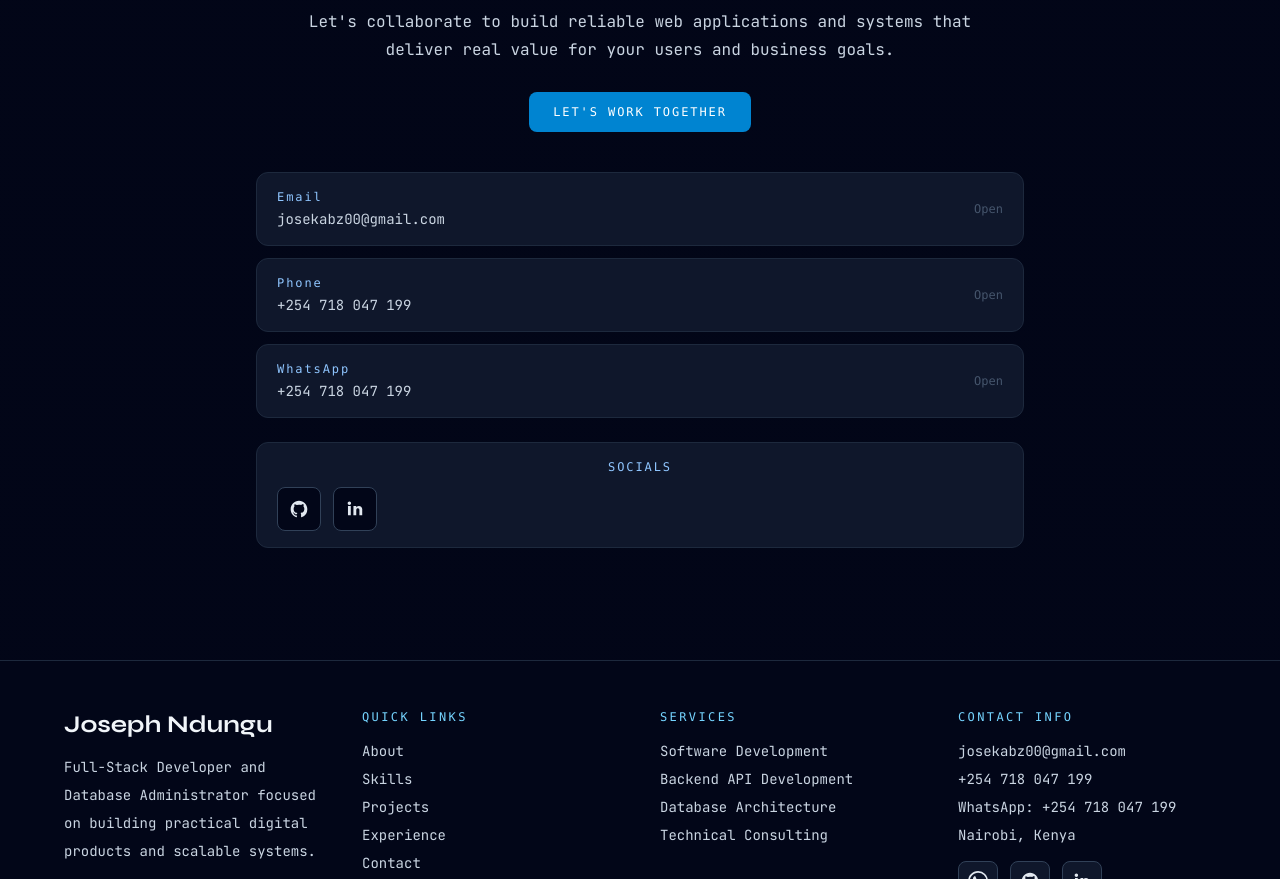
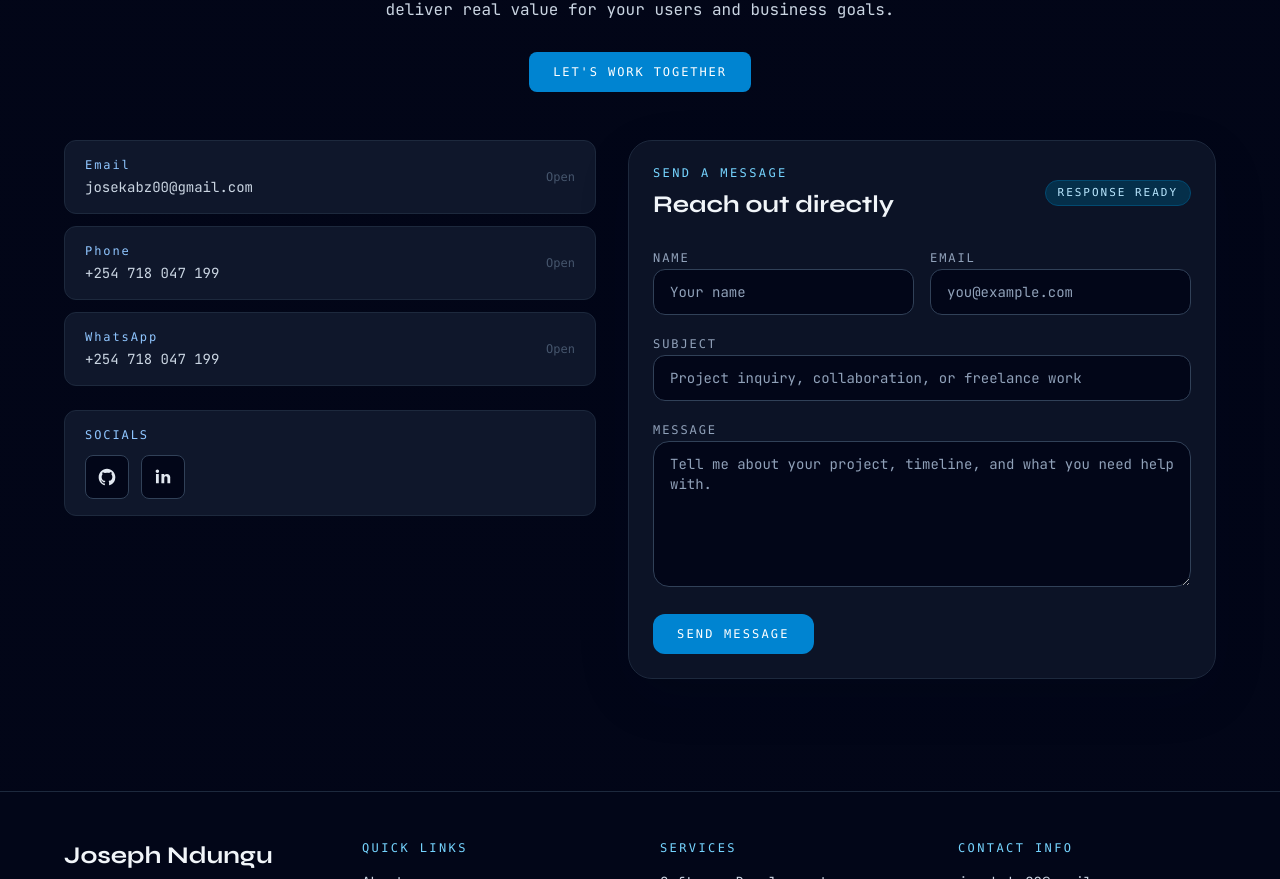
Before and after one commit to Kabzjose/joseph, a React (Vite) app: page / in a window 1280 px wide. Shown: the part 5256-6135 px from the top of the page. Built offline with nearby package versions, Linux system fonts and the light colour scheme.

Commit message:
added a form

```diff
--- a/src/components/Contact.jsx
+++ b/src/components/Contact.jsx
@@ -1,7 +1,18 @@
+import { useState } from "react";
 import FadeIn from "./FadeIn";
 import { CONTACT_LINKS } from "../data/portfolioData";
 
+const INITIAL_FORM = {
+  name: "",
+  email: "",
+  subject: "",
+  message: "",
+};
+
 export default function Contact() {
+  const [formValues, setFormValues] = useState(INITIAL_FORM);
+  const [status, setStatus] = useState("");
+
   const directLinks = CONTACT_LINKS.filter(
     (item) => item.label !== "GitHub" && item.label !== "LinkedIn",
   );
@@ -9,9 +20,38 @@ export default function Contact() {
     (item) => item.label === "GitHub" || item.label === "LinkedIn",
   );
 
+  const handleChange = (event) => {
+    const { name, value } = event.target;
+
+    setFormValues((current) => ({
+      ...current,
+      [name]: value,
+    }));
+  };
+
+  const handleSubmit = (event) => {
+    event.preventDefault();
+
+    const name = formValues.name.trim();
+    const email = formValues.email.trim();
+    const subject = formValues.subject.trim() || `Portfolio message from ${name || "a visitor"}`;
+    const message = formValues.message.trim();
+    const body = [
+      `Name: ${name || "N/A"}`,
+      `Email: ${email || "N/A"}`,
+      "",
+      message || "",
+    ].join("\n");
+
+    const mailtoLink = `mailto:josekabz00@gmail.com?subject=${encodeURIComponent(subject)}&body=${encodeURIComponent(body)}`;
+
+    setStatus("Opening your email app with the message prefilled.");
+    window.location.href = mailtoLink;
+  };
+
   return (
     <section id="contact" className="bg-gradient-to-b from-sky-100 to-slate-100 px-6 py-28 dark:from-slate-950 dark:to-slate-950">
-      <div className="mx-auto w-full max-w-3xl text-center">
+      <div className="mx-auto w-full max-w-6xl text-center">
         <FadeIn>
           <p className="font-mono text-xs tracking-[0.32em] text-sky-800 dark:text-sky-300">05. CONTACT</p>
           <h2 className="mt-3 font-[Syne] text-4xl font-extrabold text-slate-900 dark:text-slate-100">Ready To Start Your Next Project?</h2>
@@ -26,12 +66,14 @@ export default function Contact() {
           </a>
         </FadeIn>
 
-        <FadeIn delay={0.2} className="mt-10">
-          <div className="space-y-3 text-left">
+        <div className="mt-12 grid gap-8 lg:grid-cols-[0.95fr_1.05fr] lg:items-start">
+          <FadeIn delay={0.2} className="text-left">
+            <div className="space-y-3">
             {directLinks.map((item) => (
               <a
                 key={item.label}
                 href={item.href}
+                download={item.download || undefined}
                 target={item.href.startsWith("http") ? "_blank" : undefined}
                 rel={item.href.startsWith("http") ? "noreferrer" : undefined}
                 className="flex items-center justify-between gap-4 rounded-xl border border-slate-300 bg-slate-100 px-5 py-4 transition hover:-translate-y-0.5 hover:border-blue-400 dark:border-slate-800 dark:bg-slate-900"
@@ -40,7 +82,7 @@ export default function Contact() {
                   <p className="font-mono text-xs tracking-[0.16em] text-blue-800 dark:text-blue-300">{item.label}</p>
                   <p className="mt-1 text-sm text-slate-800 dark:text-slate-300">{item.value}</p>
                 </div>
-                <span className="font-mono text-xs text-slate-600">Open</span>
+                <span className="font-mono text-xs text-slate-600">{item.download ? "Download" : "Open"}</span>
               </a>
             ))}
             </div>
@@ -72,6 +114,94 @@ export default function Contact() {
               </div>
             </div>
           </FadeIn>
+
+          <FadeIn delay={0.3}>
+            <form
+              onSubmit={handleSubmit}
+              className="rounded-3xl border border-slate-300 bg-white/80 p-6 text-left shadow-[0_18px_60px_rgba(15,23,42,0.08)] backdrop-blur dark:border-slate-800 dark:bg-slate-900/80"
+            >
+              <div className="flex items-center justify-between gap-4">
+                <div>
+                  <p className="font-mono text-xs tracking-[0.2em] text-sky-800 dark:text-sky-300">SEND A MESSAGE</p>
+                  <h3 className="mt-2 font-[Syne] text-2xl font-bold text-slate-900 dark:text-slate-100">Reach out directly</h3>
+                </div>
+                <span className="rounded-full border border-sky-200 bg-sky-50 px-3 py-1 font-mono text-[11px] tracking-[0.18em] text-sky-800 dark:border-sky-900 dark:bg-sky-950 dark:text-sky-200">
+                  RESPONSE READY
+                </span>
+              </div>
+
+              <div className="mt-6 grid gap-4 sm:grid-cols-2">
+                <label className="space-y-2">
+                  <span className="font-mono text-xs tracking-[0.16em] text-slate-600 dark:text-slate-400">NAME</span>
+                  <input
+                    type="text"
+                    name="name"
+                    value={formValues.name}
+                    onChange={handleChange}
+                    required
+                    className="w-full rounded-xl border border-slate-300 bg-slate-50 px-4 py-3 text-sm text-slate-900 outline-none transition placeholder:text-slate-400 focus:border-sky-500 dark:border-slate-700 dark:bg-slate-950 dark:text-slate-100"
+                    placeholder="Your name"
+                  />
+                </label>
+
+                <label className="space-y-2">
+                  <span className="font-mono text-xs tracking-[0.16em] text-slate-600 dark:text-slate-400">EMAIL</span>
+                  <input
+                    type="email"
+                    name="email"
+                    value={formValues.email}
+                    onChange={handleChange}
+                    required
+                    className="w-full rounded-xl border border-slate-300 bg-slate-50 px-4 py-3 text-sm text-slate-900 outline-none transition placeholder:text-slate-400 focus:border-sky-500 dark:border-slate-700 dark:bg-slate-950 dark:text-slate-100"
+                    placeholder="you@example.com"
+                  />
+                </label>
+              </div>
+
+              <label className="mt-4 block space-y-2">
+                <span className="font-mono text-xs tracking-[0.16em] text-slate-600 dark:text-slate-400">SUBJECT</span>
+                <input
+                  type="text"
+                  name="subject"
+                  value={formValues.subject}
+                  onChange={handleChange}
+                  required
+                  className="w-full rounded-xl border border-slate-300 bg-slate-50 px-4 py-3 text-sm text-slate-900 outline-none transition placeholder:text-slate-400 focus:border-sky-500 dark:border-slate-700 dark:bg-slate-950 dark:text-slate-100"
+                  placeholder="Project inquiry, collaboration, or freelance work"
+                />
+              </label>
+
+              <label className="mt-4 block space-y-2">
+                <span className="font-mono text-xs tracking-[0.16em] text-slate-600 dark:text-slate-400">MESSAGE</span>
+                <textarea
+                  name="message"
+                  value={formValues.message}
+                  onChange={handleChange}
+                  required
+                  rows="6"
+                  className="w-full rounded-2xl border border-slate-300 bg-slate-50 px-4 py-3 text-sm text-slate-900 outline-none transition placeholder:text-slate-400 focus:border-sky-500 dark:border-slate-700 dark:bg-slate-950 dark:text-slate-100"
+                  placeholder="Tell me about your project, timeline, and what you need help with."
+                />
+              </label>
+
+              <div className="mt-5 flex flex-col gap-3 sm:flex-row sm:items-center sm:justify-between">
+                <button
+                  type="submit"
+                  className="inline-flex items-center justify-center rounded-xl bg-sky-600 px-6 py-3 font-mono text-xs tracking-[0.18em] text-white transition hover:bg-sky-500"
+                >
+                  SEND MESSAGE
+                </button>
+
+              </div>
+
+              {status && (
+                <p className="mt-4 rounded-xl border border-emerald-200 bg-emerald-50 px-4 py-3 text-sm text-emerald-800 dark:border-emerald-900 dark:bg-emerald-950 dark:text-emerald-200" aria-live="polite">
+                  {status}
+                </p>
+              )}
+            </form>
+          </FadeIn>
+        </div>
       </div>
     </section>
   );
--- a/src/data/portfolioData.js
+++ b/src/data/portfolioData.js
@@ -117,10 +117,11 @@ export const EXPERIENCE = [
 
 export const CONTACT_LINKS = [
   { label: "Email", value: "josekabz00@gmail.com", href: "mailto:josekabz00@gmail.com" },
+
   { label: "Phone", value: "+254 718 047 199", href: "tel:+254718047199" },
   { label: "WhatsApp", value: "+254 718 047 199", href: "https://wa.me/254718047199" },
   { label: "GitHub", value: "github.com/kabzjose", href: "https://github.com/kabzjose" },
-  { label: "LinkedIn", value: "https://www.linkedin.com/in/joseph-ndungu-ab21293aa/", href: "https://www.linkedin.com/in/joseph-ndungu-ab21293aa/" },
+  { label: "LinkedIn", value: "https://www.linkedin.com/in/joseph-ndungu-k/", href: "https://www.linkedin.com/in/joseph-ndungu-k/" },
 ];
 
 export const CURRENTLY_LEARNING = ["Docker & Containerization", "AWS / Cloud Deployment", "React Native", "AI Integration"];
```
Lines whose indentation alone changed are shown as unchanged.
